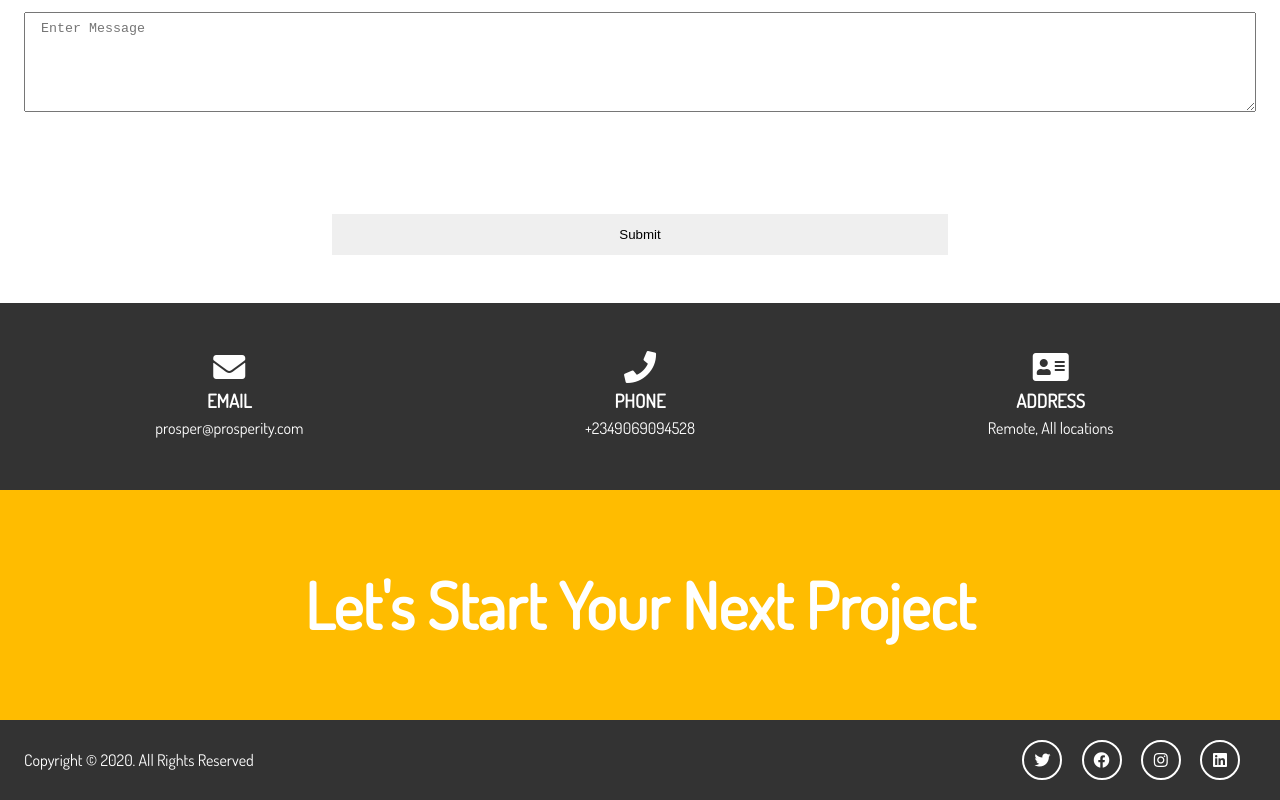
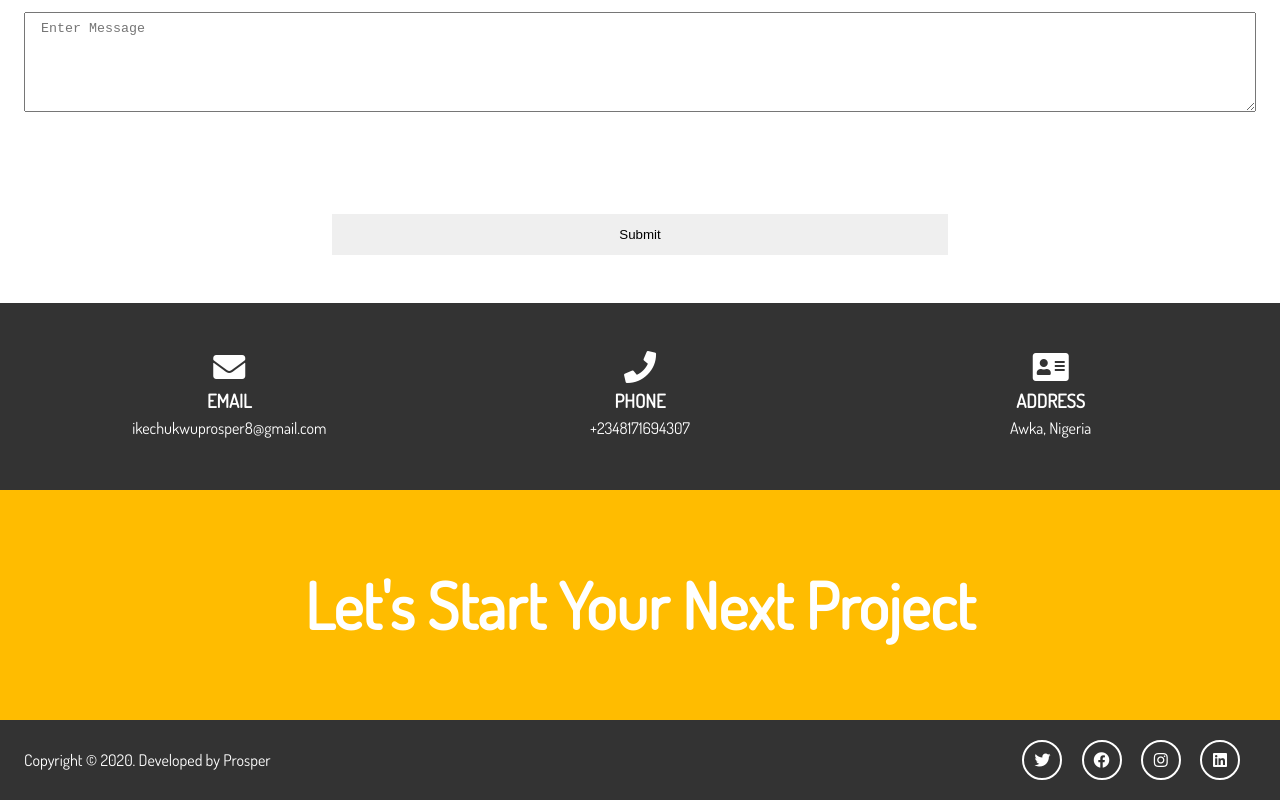
Before and after one commit to Prospertech-github/Portfolio-Website, a website: page dist/contact.html in a window 1280 px wide. Shown: the part 375-1175 px from the top of the page. Drawn offline with Linux system fonts and the light colour scheme.

Commit message:
Fixed Contact info to match me

```diff
--- a/dist/contact.html
+++ b/dist/contact.html
@@ -67,19 +67,19 @@
         <div>
           <i class="fas fa-envelope fa-2x"></i>
           <h3>Email</h3>
-          <p> prosper@prosperity.com</p>
+          <p> ikechukwuprosper8@gmail.com </p>
         </div>
 
         <div>
           <i class="fas fa-phone fa-2x"></i>
           <h3>Phone</h3>
-          <p> +2349069094528 </p>
+          <p> +2348171694307 </p>
         </div>
 
         <div>
           <i class="fas fa-address-card fa-2x"></i>
           <h3>Address</h3>
-          <p> Remote, All locations </p>
+          <p> Awka, Nigeria </p>
         </div>
       </div>
     </div>
@@ -94,7 +94,7 @@
 
   <footer id="main-footer">
     <div class="footer-content container">
-      <p> Copyright &copy; 2020. All Rights Reserved </p>
+      <p> Copyright &copy; 2020. Developed by Prosper </p>
 
       <div class="socials">
         <i class="fab fa-twitter"></i>
```
Also changed, not shown: dist/about.html (+1 -1 lines), dist/work.html (+1 -1 lines).
